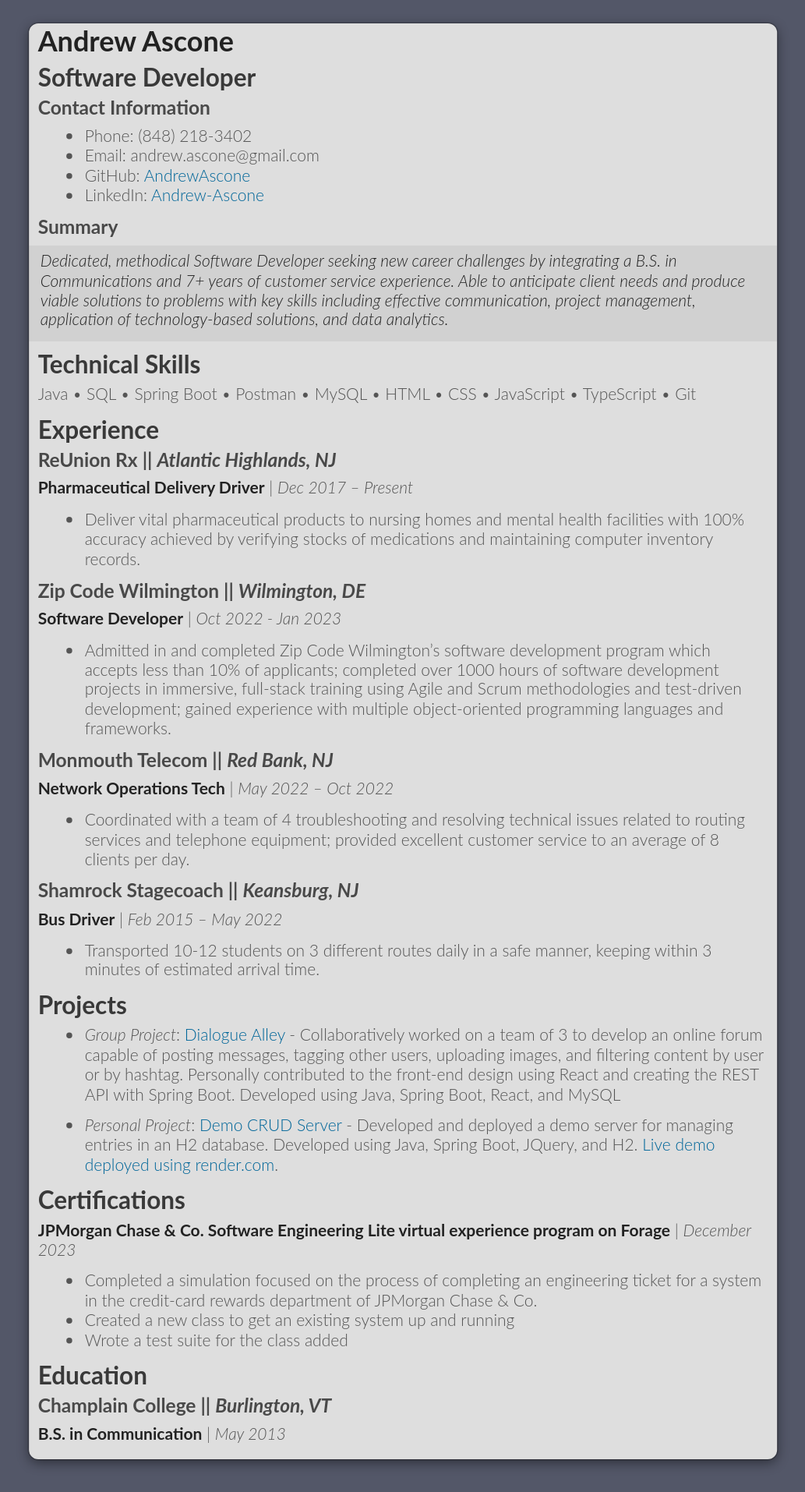
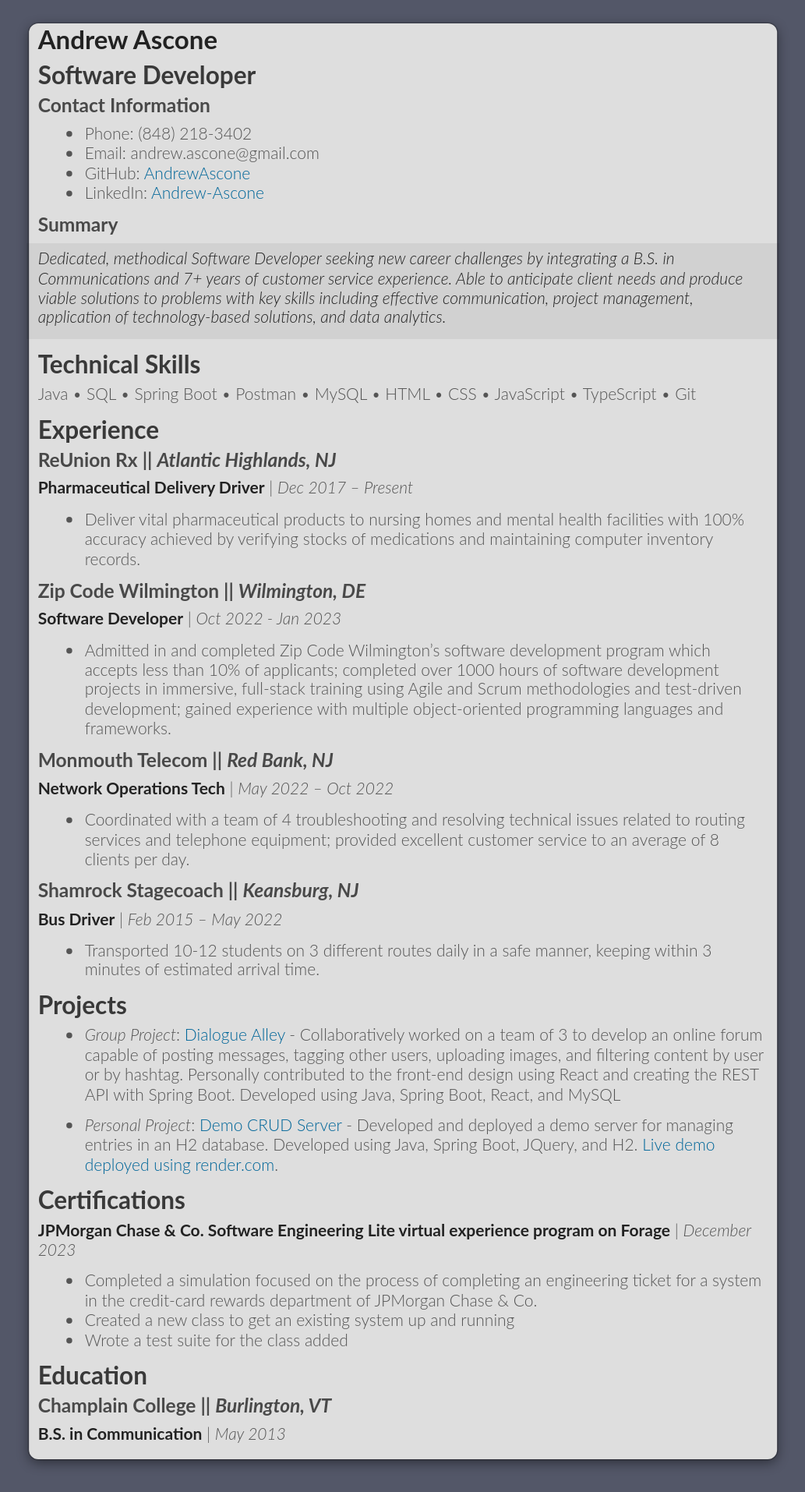
Before and after one commit to AndrewAscone/AndrewAscone, a Jekyll site: the page built from index.md, in a window 1280 px wide. Shown: the whole page at 78% size, without its empty margins (123-1156 px from the left). Built offline with Jekyll 4.4.1, drawn with Linux system fonts in a browser that asks for light colours; our own code applies the rules of GitHub Pages for plain Markdown files; the repository's description, which GitHub fills in, is left out.

Commit message:
Font sizes

```diff
--- a/assets/css/style.css
+++ b/assets/css/style.css
@@ -338,7 +338,7 @@ h3 {
 }
 
 h1 {
-  font-size: 24px;
+  font-size: 22px;
 }
 
 h2 {
@@ -353,7 +353,7 @@ h6 {
 }
 
 blockquote {
-  margin: 0 -8px 8px;
+  margin: 0 -10px 10px;
   padding: 5px 10px 0.2px 10px;
   font-style: italic;
   background: #ccc;
@@ -369,7 +369,7 @@ code,
 pre {
   font-family: Monaco, Bitstream Vera Sans Mono, Lucida Console, Terminal;
   color: #333;
-  font-size: 12px;
+  font-size: 11px;
   overflow-x: auto;
 }
 
@@ -411,7 +411,7 @@ th {
 }
 
 small {
-  font-size: 12px;
+  font-size: 11px;
 }
 
 hr {
```
